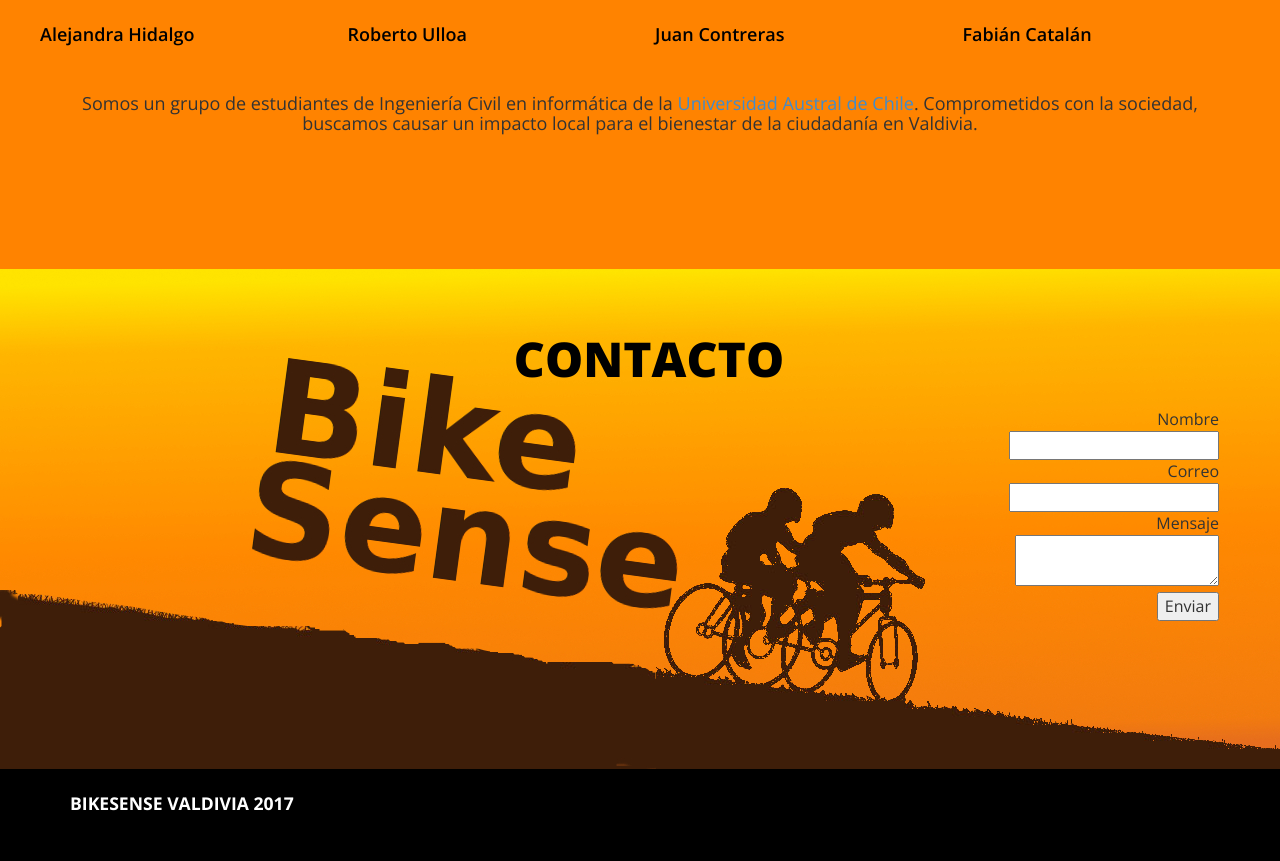
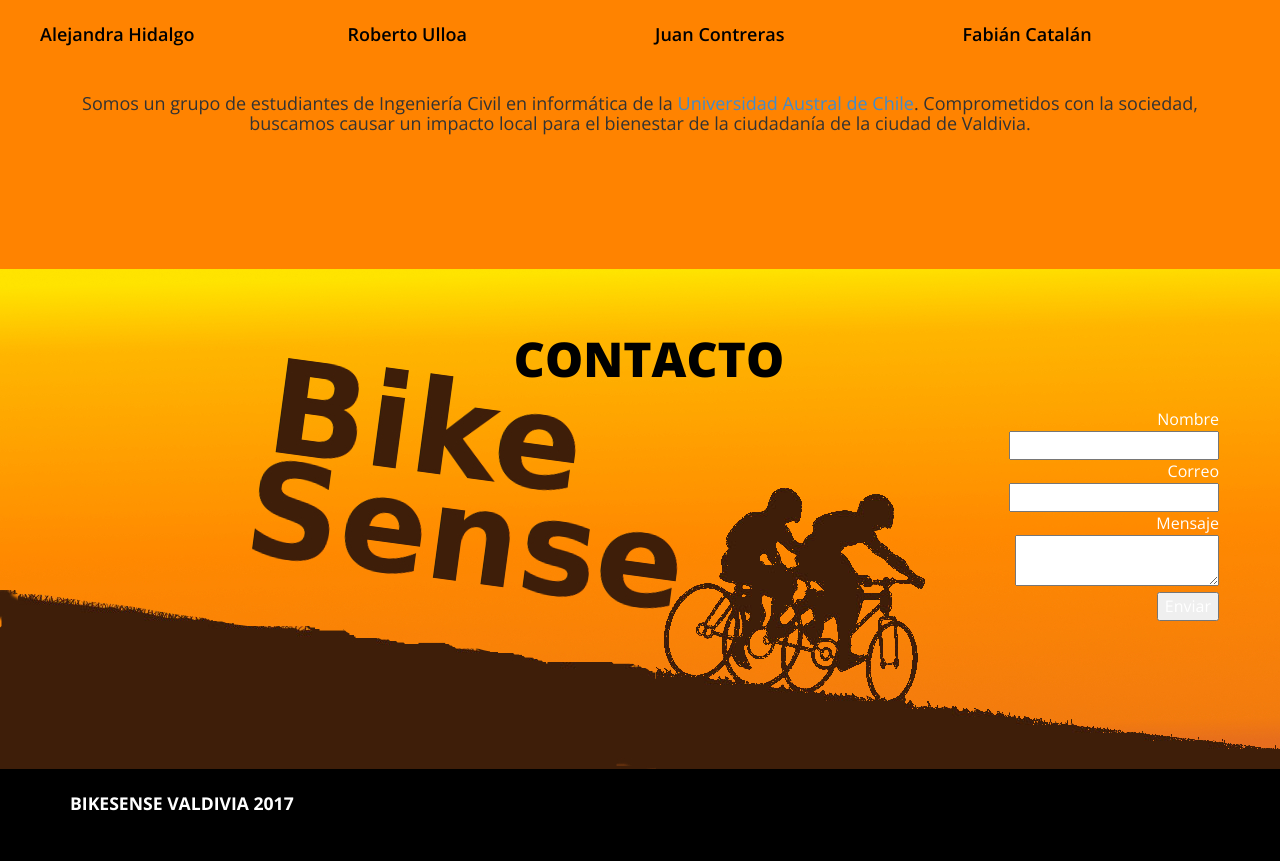
Before and after one commit to bikesensevaldivia/bikesensevaldivia-github.io, a plain HTML site: page index.html in a window 1280 px wide. Shown: the part 3434-4295 px from the top of the page. Drawn offline with nearby package versions, Linux system fonts and the light colour scheme.

Commit message:
Revert "cambios de aspectos"
This reverts commit 50efd3250d6be2def5c8d31d3c32a9dd0d788a57.

```diff
--- a/css/style.css
+++ b/css/style.css
@@ -626,6 +626,7 @@
 	background-size: cover;
 	background-position: 0% 50%;
 	height: 500px;
+	color:#fff;
 	padding: 5%;
 }
 p.m_1{
--- a/index.html
+++ b/index.html
@@ -30,7 +30,6 @@
 <script type="text/javascript">
 
         $(document).ready(function() {
-        	new WOW().init();
             $(".dropdown img.flag").addClass("flagvisibility");
 
             $(".dropdown dt a").click(function() {
@@ -251,7 +250,7 @@
 
 	<center>
       <h4>
-        <br><br>Somos un grupo de estudiantes de Ingeniería Civil en informática de la <a href="www.uach.cl">Universidad Austral de Chile</a>. Comprometidos con la sociedad, buscamos causar un impacto local para el bienestar de la ciudadanía en Valdivia.
+        <br><br>Somos un grupo de estudiantes de Ingeniería Civil en informática de la <a href="www.uach.cl">Universidad Austral de Chile</a>. Comprometidos con la sociedad, buscamos causar un impacto local para el bienestar de la ciudadanía de la ciudad de Valdivia.
       </h4>
   </center>
       <br/>
@@ -262,7 +261,7 @@
 		<div class="container">
 			<h3 class="m_3">Contacto</h3>
       		<div align="right">
-      			<form id="contacto" action="">
+      			<form id="contacto">
 	      			Nombre<br>
 	      			<input type="text" name="nombre">
 	      			<br>Correo<br>
```
